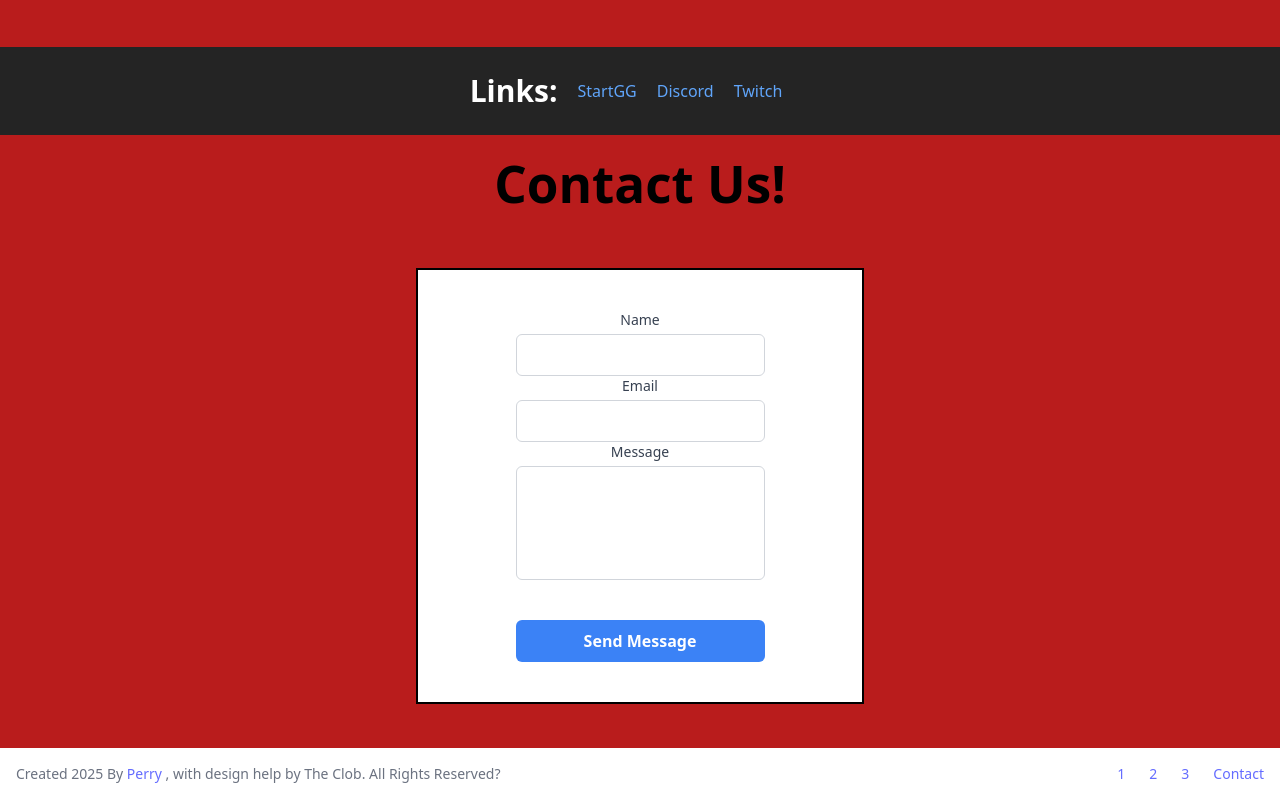
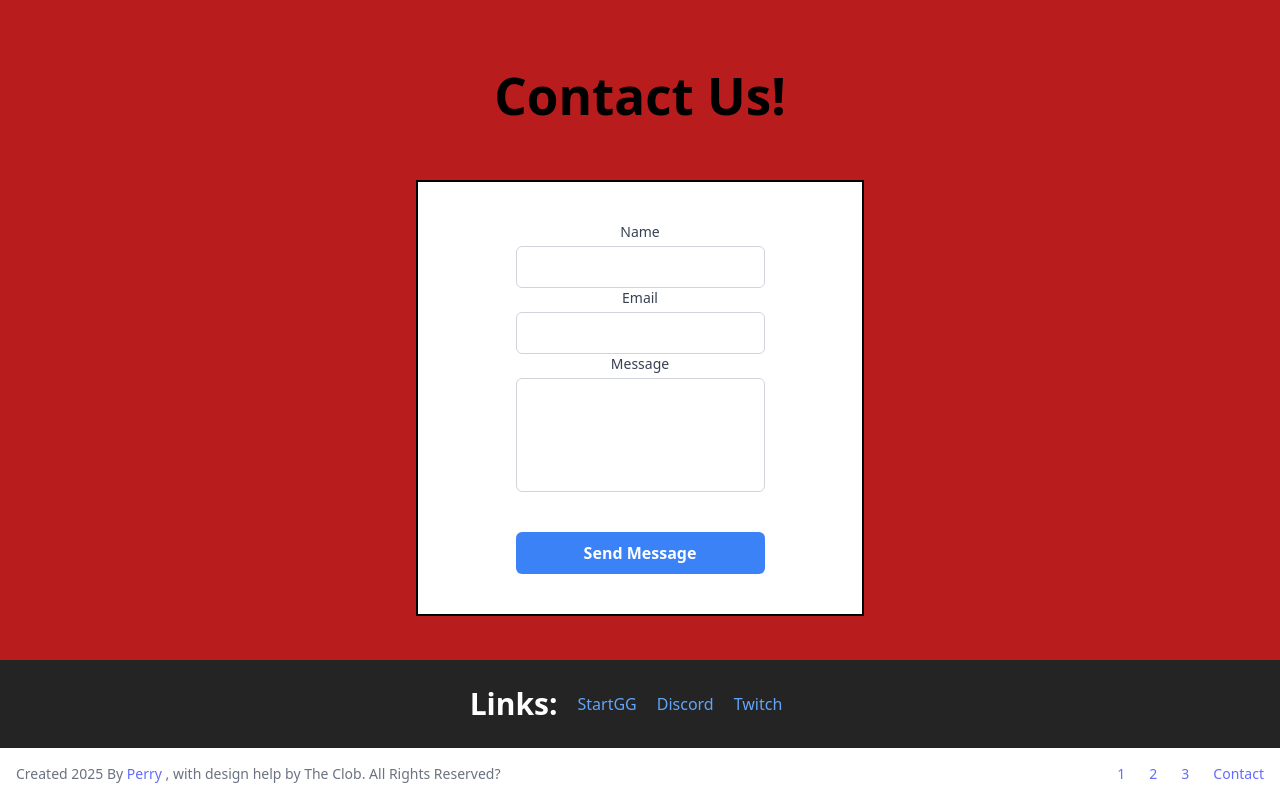
Before and after one commit to Perry512/585z, a React (Vite) app: page / in a window 1280 px wide. Shown: the part 3610-4410 px from the top of the page. Built offline with nearby package versions, Linux system fonts and the light colour scheme.

Commit message:
[FIX] Style: Merge layout change to master

```diff
--- a/src/App.tsx
+++ b/src/App.tsx
@@ -15,8 +15,8 @@ function App() {
       <Home />
       <Who />
       <Meet />
+      <ContactFormPage />
       <Links />
-      <ContactFormPage />
       <Footer />
     </div>
   )
```
